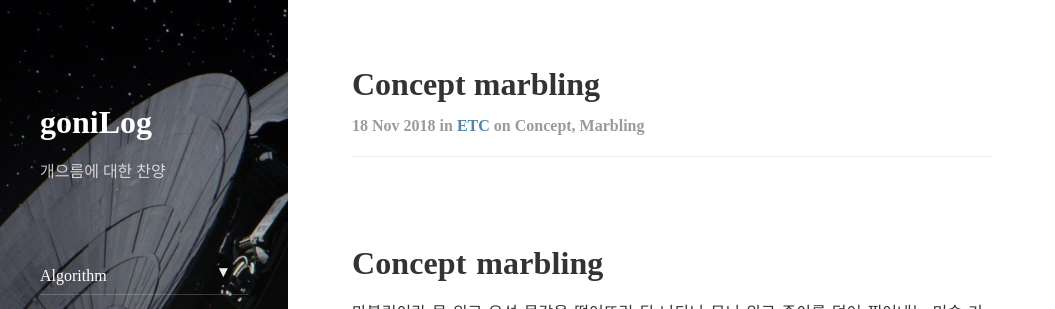
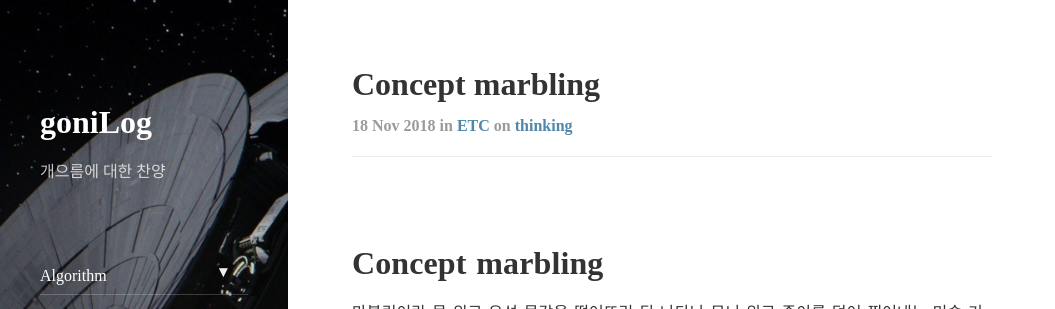
Before and after one commit to gonini/gonini.github.io, a Jekyll site: the page built from _posts/2018-11-18-concept-marbling.md, in a window 1280 px wide and 900 px high. Shown: the top 309 px of the window, without its empty margins (0-1055 px from the left). Built offline with Jekyll 4.4.1, drawn with Linux system fonts in a browser that asks for light colours; nearby versions of some CDN libraries; comment, search, counter and statistics services are not loaded.

Commit message:
Update 2018-11-18-concept-marbling.md

```diff
--- a/_posts/2018-11-18-concept-marbling.md
+++ b/_posts/2018-11-18-concept-marbling.md
@@ -3,7 +3,7 @@ layout: post
 title:  "Concept marbling"
 subtitle:
 categories: etc
-tags: Concept marbling
+tags: thinking
 comments: true
 ---
 
```
